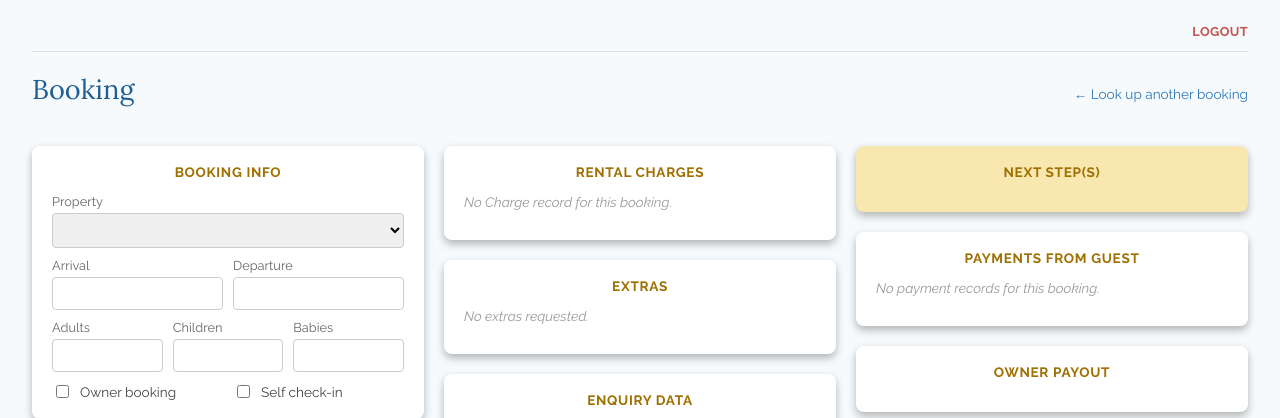
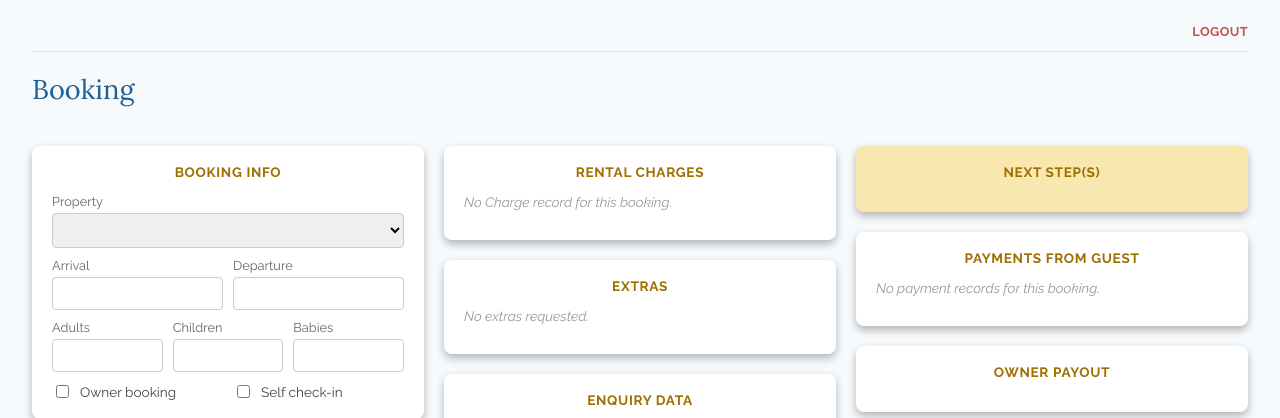
Before and after one commit to thomasbogg/klt-web, a Django app: template staff/templates/staff/booking_detail.html in a window 1280 px wide. Shown: the top 418 px of the page. Run offline with Django 5.2, Linux system fonts and the light colour scheme; the template is opened without the code that fills it, so the values that code supplies are empty.

Commit message:
Remove obsolete "Look up another booking" link from booking detail header
The standalone lookup page it pointed to is now redundant - Staff Home has
its own inline "Search by reference" box (staff:booking_lookup's POST
handler still backs that form), and the nav bar's Home link already covers
getting back.

Co-Authored-By: Claude Sonnet 5 <noreply@anthropic.com>

```diff
--- a/staff/templates/staff/booking_detail.html
+++ b/staff/templates/staff/booking_detail.html
@@ -21,7 +21,6 @@
 
         <header class="staff-header">
             <h1 class="staff-page-title">Booking <span class="staff-reference">{{ booking.reference }}</span></h1>
-            <a href="{% url 'staff:booking_lookup' %}" class="staff-header-link">&larr; Look up another booking</a>
         </header>
 
         {% if messages %}
```
